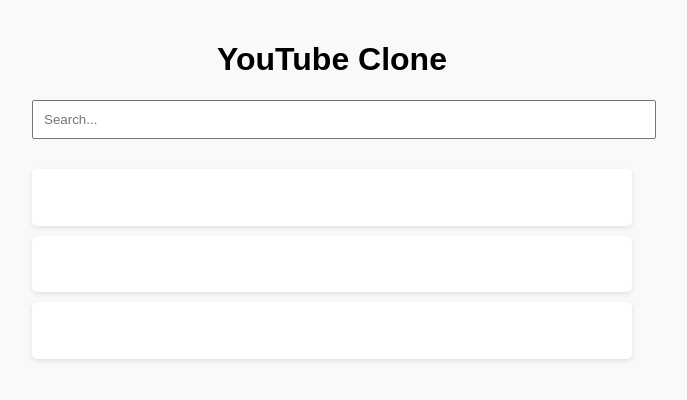
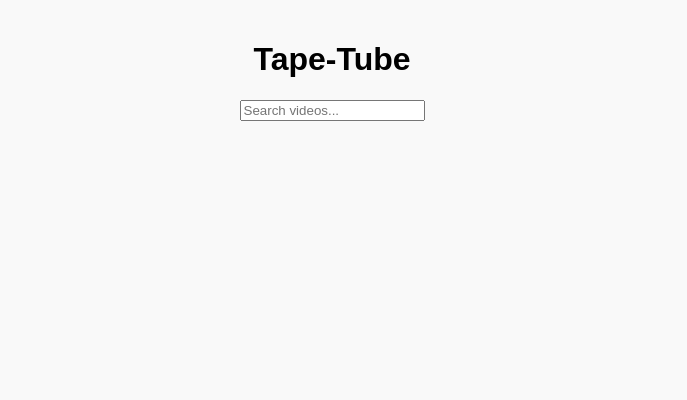
Before and after one commit to errf707/tape-tube, a plain HTML site: page index.html in a window 1280 px wide. Shown: the whole page, without its empty margins (308-995 px from the left). Drawn offline with Linux system fonts and the light colour scheme.

Commit message:
Update index.html

```diff
--- a/index.html
+++ b/index.html
@@ -3,15 +3,22 @@
 <head>
     <meta charset="UTF-8">
     <meta name="viewport" content="width=device-width, initial-scale=1.0">
-    <title>YouTube Clone</title>
+    <title>Tape-Tube</title>
     <link rel="stylesheet" href="style.css">
 </head>
 <body>
-    <div class="container">
-        <h1>YouTube Clone</h1>
-        <input type="text" id="search" placeholder="Search...">
-        <div id="video-list"></div>
-    </div>
-    <script src="script.js"></script>
-</body>
-</html>
+    <!-- Навігація -->
+    <header>
+        <div class="logo">
+            <h1>Tape-Tube</h1>
+        </div>
+        <div class="search-bar">
+            <input type="text" placeholder="Search videos...">
+        </div>
+    </header>
+
+    <!-- Секція з відео -->
+    <main>
+        <section class="video-list">
+            <div class="video-card">
+                <img src="
```
